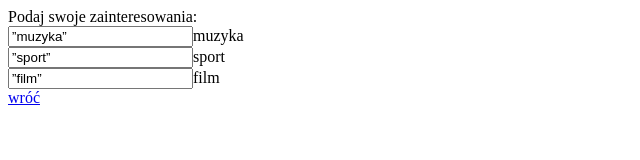
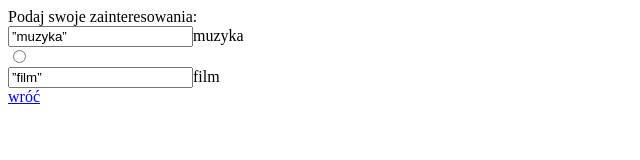
Before and after one commit to Jasiulek323/Jasiu-HYML, a plain HTML site: page Formularz_Drazkowski.html in a window 1280 px wide. Shown: the whole page, without its empty margins (0-640 px from the left). Drawn offline with Linux system fonts and the light colour scheme.

Commit message:
Update Formularz_Drazkowski.html

```diff
--- a/Formularz_Drazkowski.html
+++ b/Formularz_Drazkowski.html
@@ -10,7 +10,7 @@
 Podaj swoje zainteresowania: <br>
 <input type=”checkbox” name=”hobby” value=”muzyka”>muzyka
 <br>
-<input type=”checkbox” name=”hobby” value=”sport”>sport<br>
+<input type="radio" name="Gta" value="1"><br>
 <input type=”checkbox” name=”hobby” value=”film”>film<br>
 </form>
 <A HREF="index.html">wróć</A>
```
